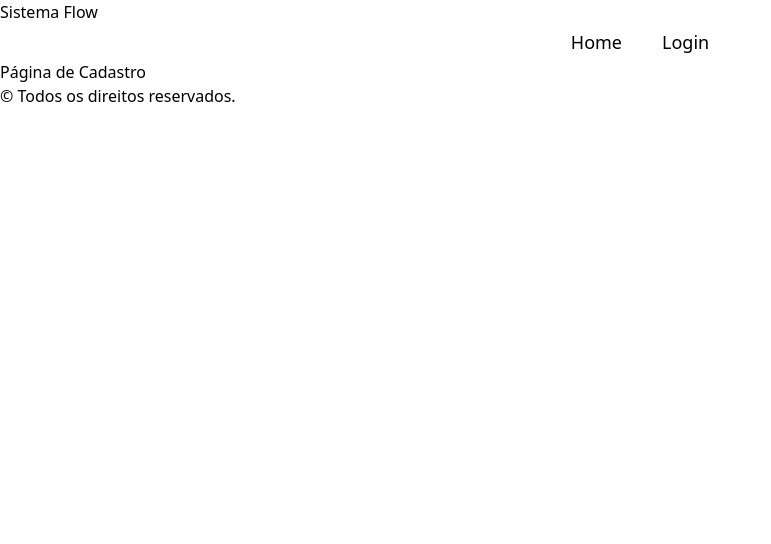
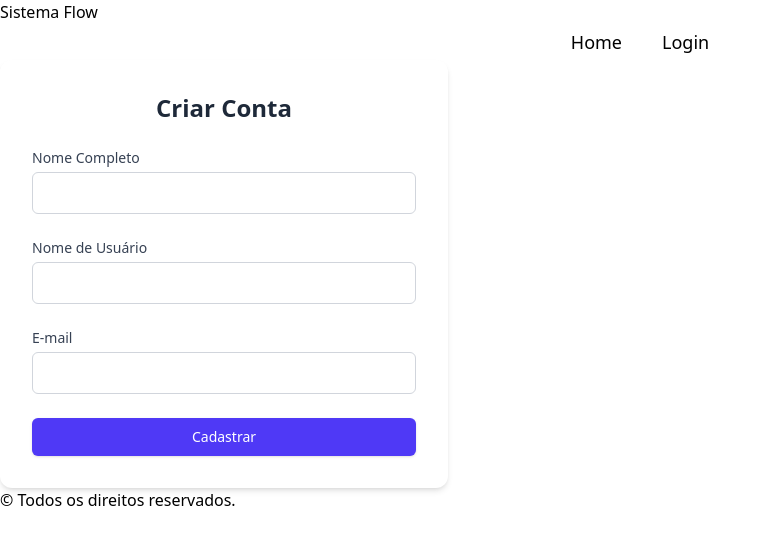
Before and after one commit to 1TDSPG-25/sistema-flow, a React (Vite) app in the folder sistema-flow/: page /cadastro in a window 1280 px wide. Shown: the top 544 px of the page, without its empty margins (0-771 px from the left). Built offline with nearby package versions, Linux system fonts and the light colour scheme.

Commit message:
feat: Adicionado form de cadastro com validação em zod.

```diff
--- a/sistema-flow/src/routes/Cadastro/index.tsx
+++ b/sistema-flow/src/routes/Cadastro/index.tsx
@@ -1,7 +1,74 @@
-export default function Cadastro(){
-    return(
-        <main>
-            <h1>Página de Cadastro</h1>
-        </main>
-    )
+import { useForm } from "react-hook-form";
+import { z } from "zod";
+import { zodResolver } from "@hookform/resolvers/zod";
+
+const cadastroSchema = z.object({
+  nome: z.string().min(3, { message: "O nome precisa ter no mínimo 3 caracteres." }),
+  nomeUsuario: z.string().min(5, { message: "O nome de usuário precisa ter no mínimo 5 caracteres." }),
+  email: z.string().email({ message: "Por favor, insira um e-mail válido." }),
+});
+
+type CadastroInput = z.infer<typeof cadastroSchema>;
+
+export default function CadastroForm() {
+  const { register, handleSubmit, formState: { errors } } = useForm<CadastroInput>({
+    resolver: zodResolver(cadastroSchema),
+  });
+
+  const onSubmit = (data: CadastroInput) => {
+    console.log(data);
+    alert("test");
+  };
+  return (
+    <div className="bg-white p-8 rounded-xl shadow-md w-full max-w-md">
+      <h2 className="text-2xl font-bold mb-6 text-center text-gray-800">
+        Criar Conta
+      </h2>
+      <form onSubmit={handleSubmit(onSubmit)} className="space-y-6">
+        <div>
+          <label htmlFor="nome" className="block text-sm font-medium text-gray-700">
+            Nome Completo
+          </label>
+          <input
+            id="nome"
+            type="text"
+            className="mt-1 block w-full px-3 py-2 bg-white border border-gray-300 rounded-md text-gray-900 placeholder-gray-400 focus:outline-none focus:ring-2 focus:ring-indigo-500 focus:border-indigo-500"
+            {...register("nome")}
+          />
+          {errors.nome && <p className="text-red-500 text-sm">{errors.nome.message}</p>}
+        </div>
+        <div>
+          <label htmlFor="nomeUsuario" className="block text-sm font-medium text-gray-700">
+            Nome de Usuário
+          </label>
+          <input
+            id="nomeUsuario"
+            type="text"
+            className="mt-1 block w-full px-3 py-2 bg-white border border-gray-300 rounded-md text-gray-900 placeholder-gray-400 focus:outline-none focus:ring-2 focus:ring-indigo-500 focus:border-indigo-500"
+            {...register("nomeUsuario")}
+          />
+          {errors.nomeUsuario && <p className="text-red-500 text-sm">{errors.nomeUsuario.message}</p>}
+        </div>
+        <div>
+          <label htmlFor="email" className="block text-sm font-medium text-gray-700">
+            E-mail
+          </label>
+          <input
+            id="email"
+            type="email"
+            className="mt-1 block w-full px-3 py-2 bg-white border border-gray-300 rounded-md text-gray-900 placeholder-gray-400 focus:outline-none focus:ring-2 focus:ring-indigo-500 focus:border-indigo-500"
+            {...register("email")}
+          />
+          {errors.email && <p className="text-red-500 text-sm">{errors.email.message}</p>}
+        </div>
+        <div>
+          <button
+            type="submit"
+            className="w-full flex justify-center py-2 px-4 border border-transparent rounded-md shadow-sm text-sm font-medium text-white bg-indigo-600 hover:bg-indigo-700 focus:outline-none focus:ring-2 focus:ring-offset-2 focus:ring-indigo-500">
+            Cadastrar
+          </button>
+        </div>
+      </form>
+    </div>
+  );
 }
```
